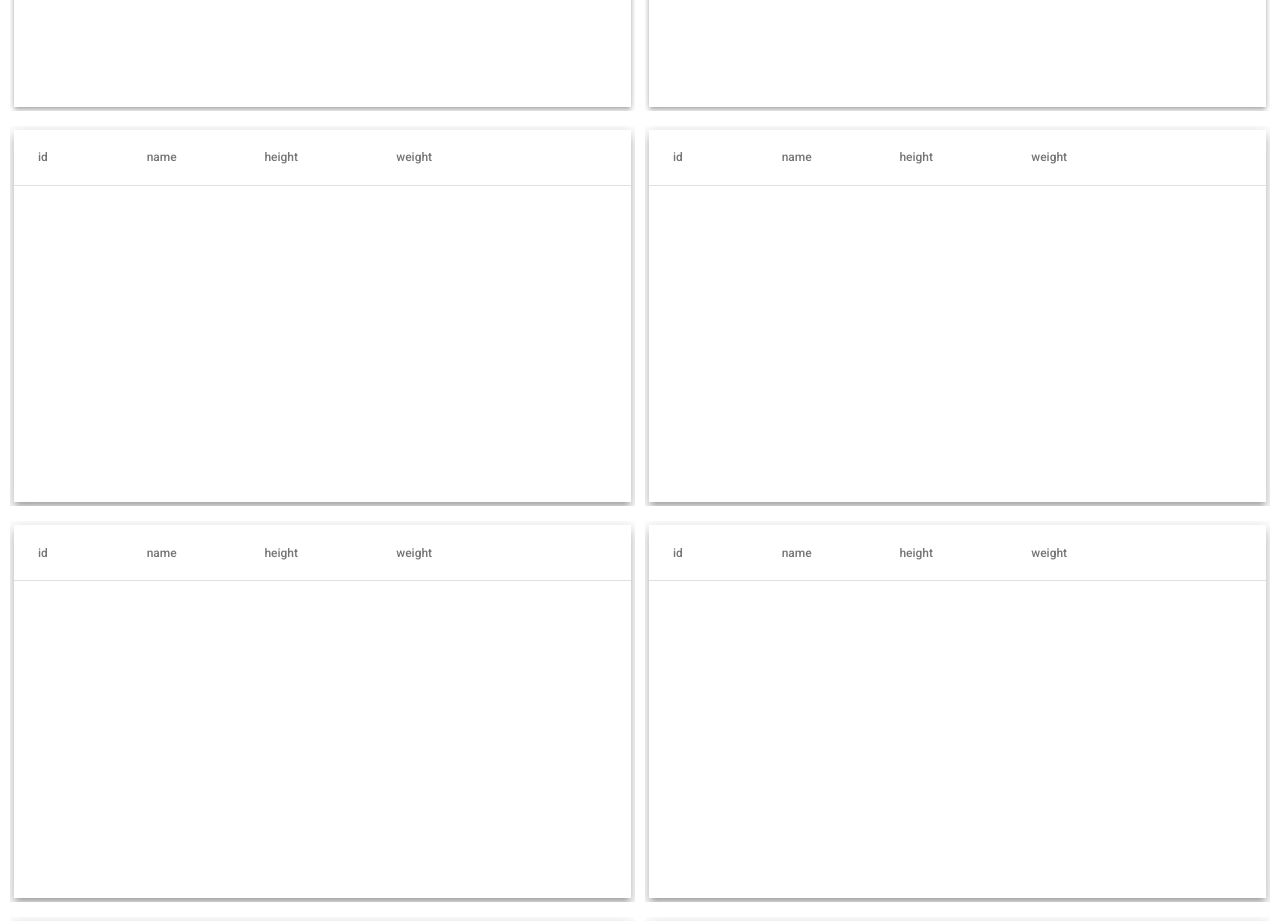
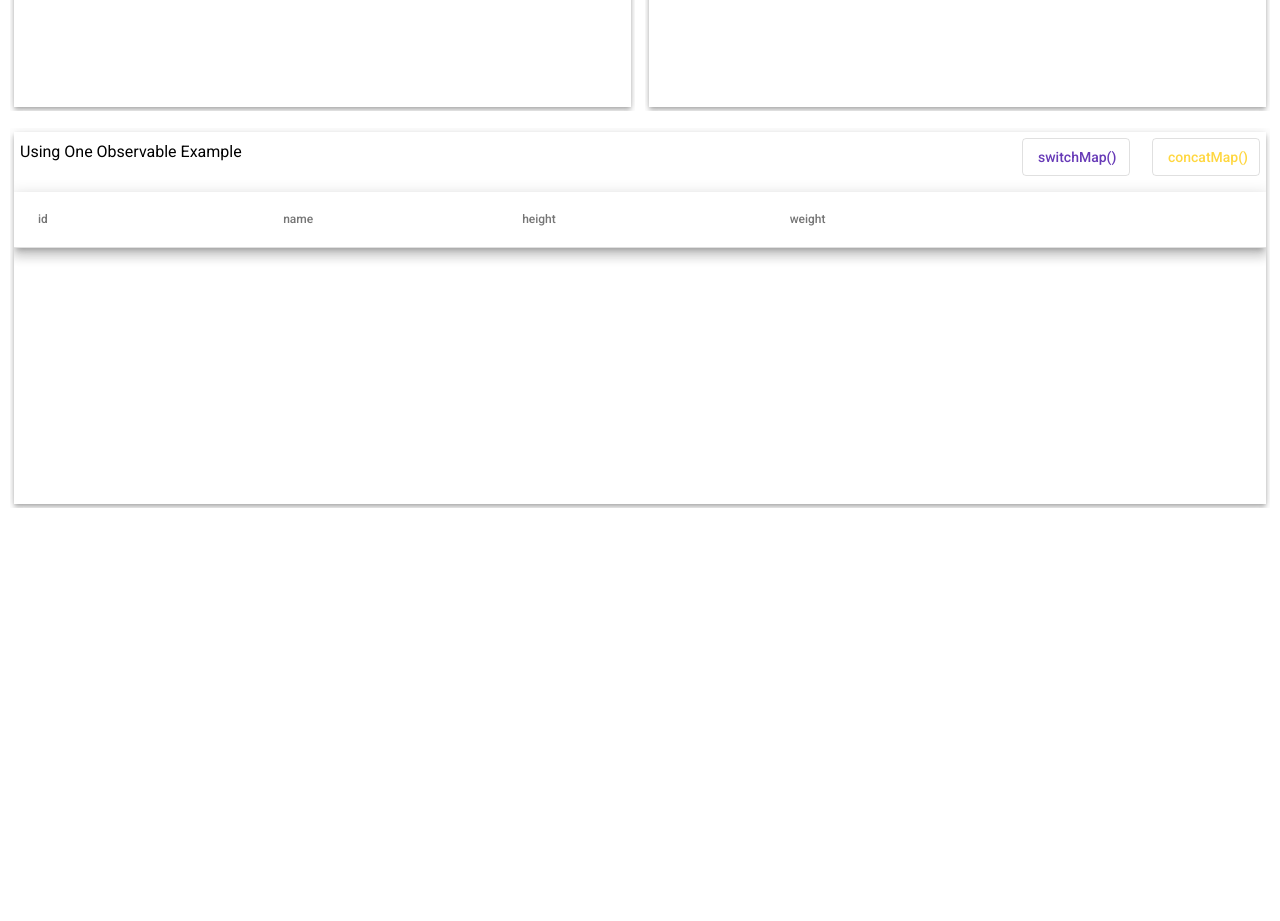
Before and after one commit to xocomil/nested-subscribes, an Angular app: page / in a window 1280 px wide. Shown: the part 280-1201 px from the top of the page. After the commit the page ends 810 px from the top, so only its background shows below. Built offline with nearby package versions, Linux system fonts and the light colour scheme.

Commit message:
add OneObservableComponent

```diff
--- a/apps/nested-subscribes/src/app/app.component.html
+++ b/apps/nested-subscribes/src/app/app.component.html
@@ -7,24 +7,6 @@
     <nested-switch-map-observables></nested-switch-map-observables>
   </div>
   <div class="child">
-    <nested-pokemon-list></nested-pokemon-list>
-  </div>
-  <div class="child">
-    <nested-pokemon-list></nested-pokemon-list>
-  </div>
-  <div class="child">
-    <nested-pokemon-list></nested-pokemon-list>
-  </div>
-  <div class="child">
-    <nested-pokemon-list></nested-pokemon-list>
-  </div>
-  <div class="child">
-    <nested-pokemon-list></nested-pokemon-list>
-  </div>
-  <div class="child">
-    <nested-pokemon-list></nested-pokemon-list>
-  </div>
-  <div class="child">
-    <nested-pokemon-list></nested-pokemon-list>
+    <nested-one-observable></nested-one-observable>
   </div>
 </div>
--- a/apps/nested-subscribes/src/app/components/one-observable/one-observable.component.html
+++ b/apps/nested-subscribes/src/app/components/one-observable/one-observable.component.html
@@ -1 +1,14 @@
-<p>one-observable works!</p>
+<div class="container mat-elevation-z4">
+  <h3 class="grow">Using One Observable Example</h3>
+  <button mat-stroked-button color="primary" (click)="useSwitchMap()">
+    <span *ngIf="!isLoading">switchMap()</span>
+    <mat-spinner diameter="25" strokeWidth="2" *ngIf="isLoading"></mat-spinner>
+  </button>
+  <button mat-stroked-button color="accent" (click)="useConcatMap()">
+    <span *ngIf="!isLoading">concatMap()</span>
+    <mat-spinner diameter="25" strokeWidth="2" *ngIf="isLoading"></mat-spinner>
+  </button>
+  <div class=content>
+    <nested-pokemon-list [pokemon]="pokemon"></nested-pokemon-list>
+  </div>
+</div>
--- a/apps/nested-subscribes/src/app/components/one-observable/one-observable.component.scss
+++ b/apps/nested-subscribes/src/app/components/one-observable/one-observable.component.scss
@@ -0,0 +1,18 @@
+.container {
+  display: grid;
+  grid-template-columns: 1fr repeat(2, 120px);
+  grid-template-rows: 50px 1fr;
+  height: 100%;
+  max-height: 100%;
+  overflow: auto;
+  grid-gap: 10px;
+
+  >h3,
+  button {
+    margin: 6px;
+  }
+
+  .content {
+    grid-column: 1 / 4;
+  }
+}
--- a/apps/nested-subscribes/src/app/components/one-observable/one-observable.component.ts
+++ b/apps/nested-subscribes/src/app/components/one-observable/one-observable.component.ts
@@ -1,15 +1,69 @@
-import { Component, OnInit } from '@angular/core';
+import { Component } from '@angular/core';
+import { Observable } from 'rxjs';
+import {
+  concatMap,
+  finalize,
+  map,
+  mergeMap,
+  switchMap,
+  toArray,
+} from 'rxjs/operators';
+import { Pokemon } from '../../models/pokemon';
+import { PokemonService } from '../../services/pokemon.service';
 
 @Component({
   selector: 'nested-one-observable',
   templateUrl: './one-observable.component.html',
-  styleUrls: ['./one-observable.component.scss']
+  styleUrls: ['./one-observable.component.scss'],
 })
-export class OneObservableComponent implements OnInit {
+export class OneObservableComponent {
+  pokemon: Pokemon[] = [];
+  isLoading = false;
 
-  constructor() { }
+  constructor(private readonly _pokemonService: PokemonService) {}
 
-  ngOnInit(): void {
+  useSwitchMap(): void {
+    if (this.isLoading) {
+      return;
+    }
+
+    this.isLoading = true;
+
+    const withSwitchMap$ = this._pokemonService.getPokemon().pipe(
+      map((response) => response.results),
+      mergeMap((result) => result),
+      switchMap((result) => this._pokemonService.getPokemonDetails(result.name))
+    );
+
+    this.getData(withSwitchMap$);
   }
 
+  useConcatMap(): void {
+    if (this.isLoading) {
+      return;
+    }
+
+    this.isLoading = true;
+
+    const withConcatMap$ = this._pokemonService.getPokemon().pipe(
+      map((response) => response.results),
+      mergeMap((result) => result),
+      concatMap((result) => this._pokemonService.getPokemonDetails(result.name))
+    );
+
+    this.getData(withConcatMap$);
+  }
+
+  private getData(pokemon$: Observable<Pokemon>): void {
+    pokemon$
+      .pipe(
+        toArray(),
+        finalize(() => {
+          this.isLoading = false;
+        })
+      )
+      .subscribe((resultPokemon) => {
+        this.pokemon = resultPokemon;
+      });
+  }
 }
--- a/apps/nested-subscribes/src/app/components/pokemon-list/pokemon-list.component.scss
+++ b/apps/nested-subscribes/src/app/components/pokemon-list/pokemon-list.component.scss
@@ -1,4 +1,3 @@
 table {
   width: 100%;
-  height: 100%;
 }
```
